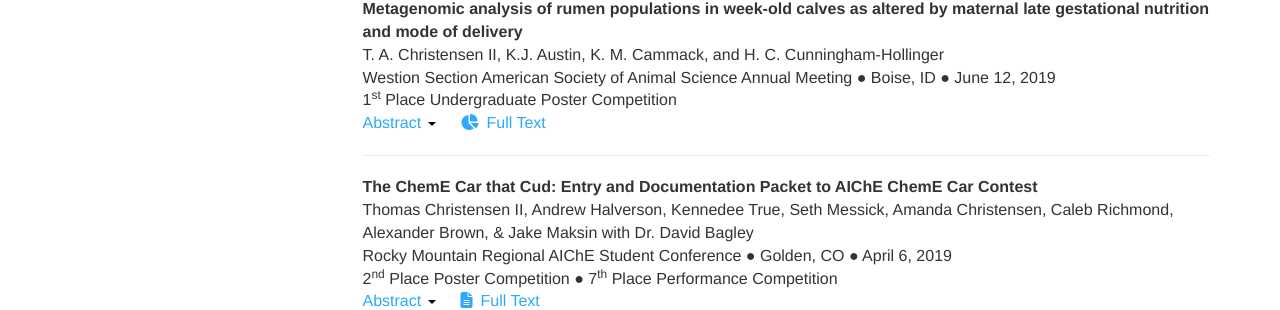
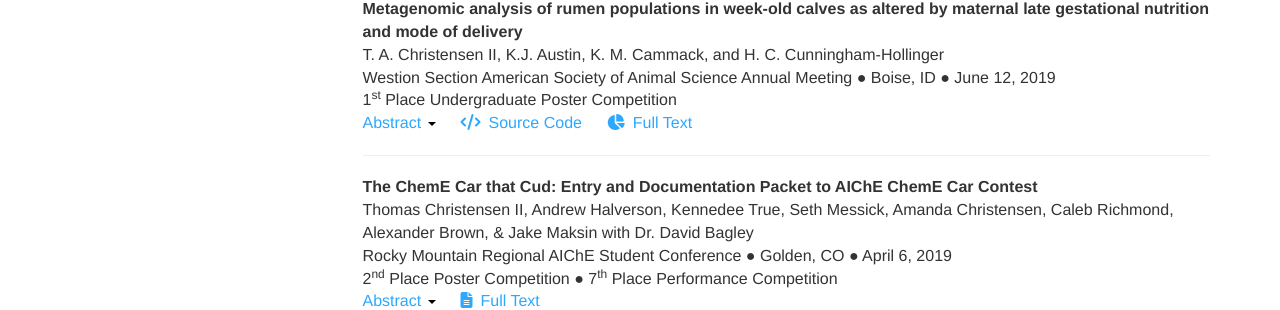
Before and after one commit to MillironX/millironx.github.io, a Jekyll site: the page built from Academia.html, in a window 1280 px wide. Shown: the part 811-1121 px from the top of the page. Built offline with Jekyll 4.4.1, drawn with Linux system fonts in a browser that asks for light colours; nearby versions of some CDN libraries; comment, search, counter and statistics services are not loaded.

Commit message:
Add metagenomics source code link

```diff
--- a/Academia.html
+++ b/Academia.html
@@ -67,7 +67,9 @@ imageDescription: Personally, I preferred the Owen Library in Pullman seven mile
         <br />
         <a data-toggle="collapse" data-target="#metagenomics-abstract" role="button">Abstract <span
                 class="caret"></span></a>
-                &emsp;
+        &emsp;
+        <a href="https://github.com/MillironX/cowcalf-rumen-metagenomic-pipeline"><i class="fas fa-code"></i>&ensp;Source Code</a>
+        &emsp;
         <a href="/blob/metagenomics_analysis_of_rumen_populations.pdf"><i class="fas fa-chart-pie"></i>&ensp;Full Text</a>
         <div class="collapse" id="metagenomics-abstract">
             <p class="font-serif">Early colonization of the rumen microbiome is critical to host health and long term
```
